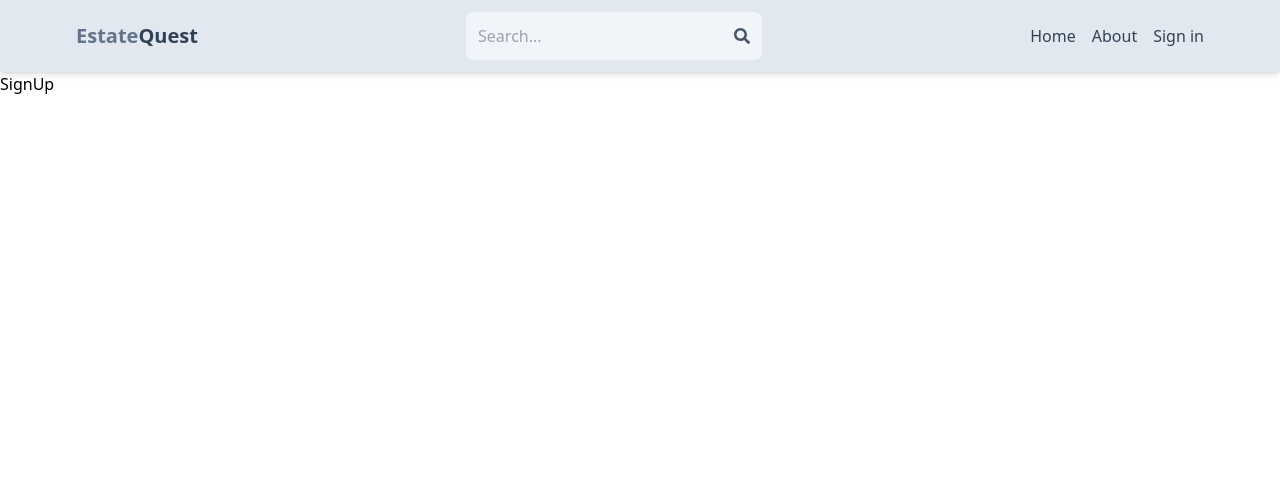
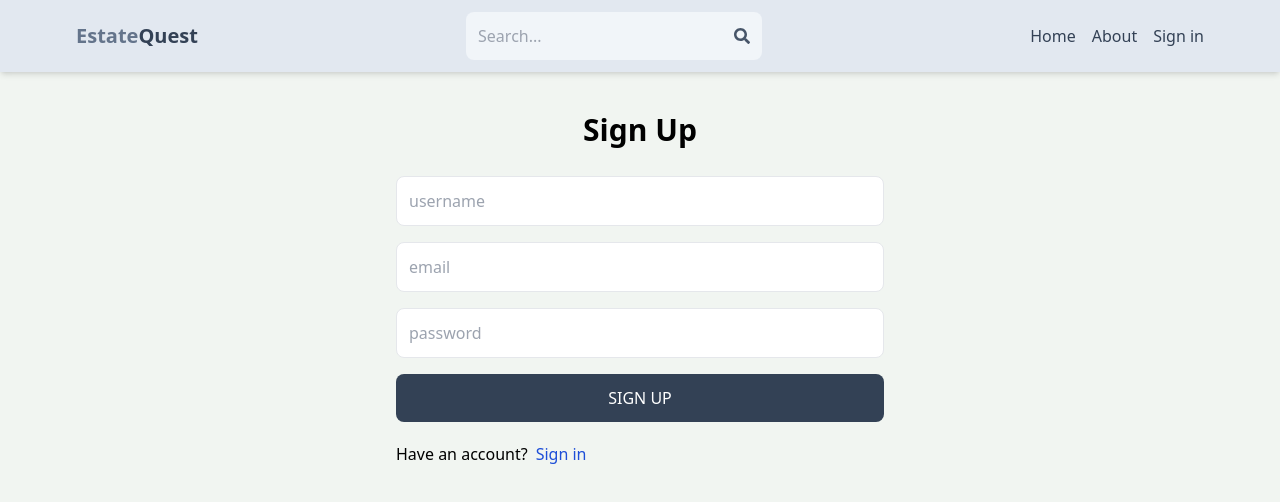
Before and after one commit to avitmr2345/Estate_Quest, a React (Vite) app in the folder frontend/: page /sign-up in a window 1280 px wide. Shown: the top 502 px of the page. Built offline with nearby package versions, Linux system fonts and the light colour scheme.

Commit message:
created SignUp page UI

```diff
--- a/frontend/src/index.css
+++ b/frontend/src/index.css
@@ -1,3 +1,7 @@
 @import "tailwindcss/base";
 @import "tailwindcss/components";
 @import "tailwindcss/utilities";
+
+body {
+  background-color: rgb(241, 245, 241);
+}
--- a/frontend/src/pages/SignUp.jsx
+++ b/frontend/src/pages/SignUp.jsx
@@ -1,5 +1,39 @@
-import React from "react";
+import { Link } from "react-router-dom";
 
 export default function SignUp() {
-  return <div>SignUp</div>;
+  return (
+    <div className="p-3 max-w-lg mx-auto">
+      <h1 className="text-3xl text-center font-semibold my-7">Sign Up</h1>
+      <form className="flex flex-col gap-4">
+        <input
+          type="text"
+          placeholder="username"
+          className="border p-3 rounded-lg"
+          id="username"
+        />
+        <input
+          type="email"
+          placeholder="email"
+          className="border p-3 rounded-lg"
+          id="email"
+        />
+        <input
+          type="password"
+          placeholder="password"
+          className="border p-3 rounded-lg"
+          id="password"
+        />
+
+        <button className="bg-slate-700 text-white p-3 rounded-lg uppercase hover:opacity-95 disabled:opacity-80">
+          Sign Up
+        </button>
+      </form>
+      <div className="flex gap-2 mt-5">
+        <p>Have an account?</p>
+        <Link to={"/sign-in"}>
+          <span className="text-blue-700">Sign in</span>
+        </Link>
+      </div>
+    </div>
+  );
 }
```
